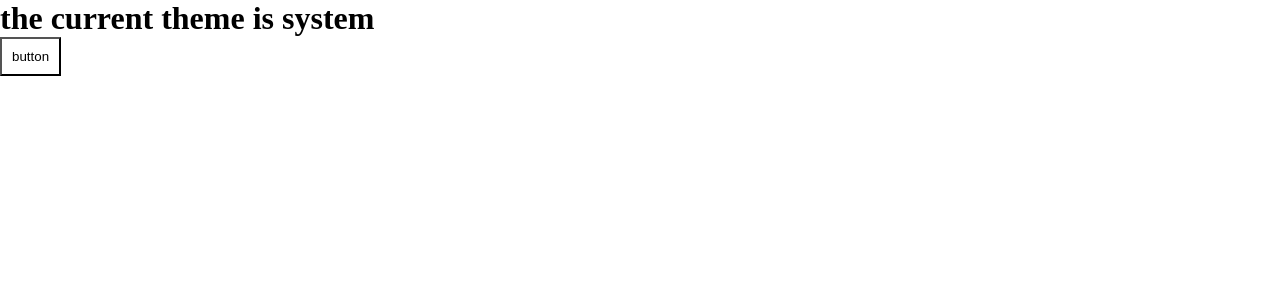
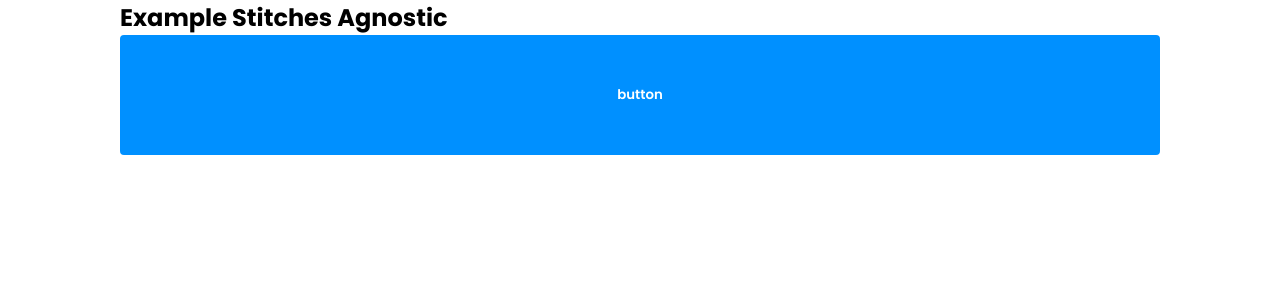
Before and after one commit to diegosilvatech/example--stitches-agnostic, a Next.js app: page / in a window 1280 px wide. Shown: the top 300 px of the page. Built offline with nearby package versions, Linux system fonts and the light colour scheme.

Commit message:
config next-themes

```diff
--- a/src/components/Button/styles.ts
+++ b/src/components/Button/styles.ts
@@ -1,7 +1,21 @@
 import { css } from 'styles/stitches.config';
 
 export const button = css({
-  padding: 10,
-  backgroundColor: '$background',
-  color: '$text'
+  color: 'white',
+  backgroundColor: '$blue9',
+  border: '2px solid $blue9',
+
+  padding: '$0 $2',
+  borderRadius: '$0',
+  height: 120,
+  width: '100%',
+
+  fontWeight: 600,
+
+  '&:hover': {
+    cursor: 'pointer',
+    color: 'white',
+    backgroundColor: '$blue10',
+    border: '2px solid $blue10'
+  }
 });
--- /dev/null
+++ b/src/components/Container/index.tsx
@@ -0,0 +1,11 @@
+import * as s from './styles';
+
+type ContainerProps = {
+  children: React.ReactNode;
+};
+
+const Container = ({ children }: ContainerProps) => {
+  return <div className={s.container()}>{children}</div>;
+};
+
+export default Container;
--- /dev/null
+++ b/src/components/Container/styles.ts
@@ -0,0 +1,15 @@
+import { css } from 'styles/stitches.config';
+
+export const container = css({
+  maxWidth: '$containerSmall',
+  marginLeft: 'auto',
+  marginRight: 'auto',
+  paddingLeft: '$2',
+  paddingRight: '$2',
+
+  '@media (min-width: 1024px)': {
+    maxWidth: '$containerLarge',
+    paddingLeft: '$2',
+    paddingRight: '$2'
+  }
+});
--- a/src/components/index.ts
+++ b/src/components/index.ts
@@ -1,3 +1,4 @@
+import Container from './Container';
 import Button from './Button';
 
-export { Button };
+export { Container, Button };
--- a/src/pages/_document.tsx
+++ b/src/pages/_document.tsx
@@ -7,6 +7,16 @@ export default class Document extends NextDocument {
     return (
       <Html lang="en">
         <Head>
+          <link rel="preconnect" href="https://fonts.googleapis.com" />
+          <link
+            rel="preconnect"
+            href="https://fonts.gstatic.com"
+            crossOrigin="true"
+          />
+          <link
+            href="https://fonts.googleapis.com/css2?family=Poppins:wght@300;400;600;700&display=swap"
+            rel="stylesheet"
+          />
           <style
             id="stitches"
             dangerouslySetInnerHTML={{ __html: getCssText() }}
--- /dev/null
+++ b/src/styles/colors.ts
@@ -0,0 +1,13 @@
+import { blue, blueDark } from '@radix-ui/colors';
+
+export const lightColors = {
+  text: 'black',
+  background: 'white',
+  ...blue
+};
+
+export const darkColors = {
+  text: 'white',
+  background: 'black',
+  ...blueDark
+};
--- a/src/styles/globalStyles.ts
+++ b/src/styles/globalStyles.ts
@@ -7,6 +7,10 @@ export const globalStyles = globalCss({
   },
   body: {
     backgroundColor: '$background',
-    color: '$text'
+    color: '$text',
+    fontFamily: "'Poppins', sans-serif"
+  },
+  button: {
+    fontFamily: "'Poppins', sans-serif"
   }
 });
--- a/src/styles/stitches.config.ts
+++ b/src/styles/stitches.config.ts
@@ -1,4 +1,5 @@
 import { createStitches } from '@stitches/core';
+import { lightColors, darkColors } from 'styles/colors';
 
 export const {
   css,
@@ -11,15 +12,41 @@ export const {
 } = createStitches({
   theme: {
     colors: {
-      text: 'black',
-      background: 'white'
+      ...lightColors
+    },
+    space: {
+      0: '4px',
+      1: '8px',
+      2: '16px',
+      3: '24px',
+      4: '32px',
+      5: '40px'
+    },
+    radii: {
+      0: '4px',
+      1: '8px',
+      rounded: '999px'
+    },
+    transitions: {
+      default: '.3s ease',
+      fast: '.1s ease'
+    },
+    zIndices: {
+      base: 10,
+      menu: 20,
+      overlay: 30,
+      modal: 40,
+      alwaysOnTop: 50
+    },
+    sizes: {
+      containerSmall: '358px',
+      containerLarge: '1040px'
     }
   }
 });
 
 export const darkTheme = createTheme({
   colors: {
-    text: 'white',
-    background: 'black'
+    ...darkColors
   }
 });
--- a/src/templates/Home/index.tsx
+++ b/src/templates/Home/index.tsx
@@ -1,23 +1,18 @@
-import { useState, useEffect } from 'react';
 import { useTheme } from 'next-themes';
 
-import { Button } from 'components';
+import { Container, Button } from 'components';
 
 const HomeTemplate = () => {
-  const [currentTheme, setCurrentTheme] = useState('light');
   const { theme = 'light', setTheme } = useTheme();
   const toggleTheme = () => {
     setTheme(theme === 'light' ? 'dark' : 'light');
-    setCurrentTheme(theme === 'light' ? 'dark' : 'light');
   };
 
-  useEffect(() => setCurrentTheme(theme), [theme]);
-
   return (
-    <div>
-      <h1>the current theme is {currentTheme}</h1>
+    <Container>
+      <h2>Example Stitches Agnostic</h2>
       <Button onClick={toggleTheme} />
-    </div>
+    </Container>
   );
 };
 
```
